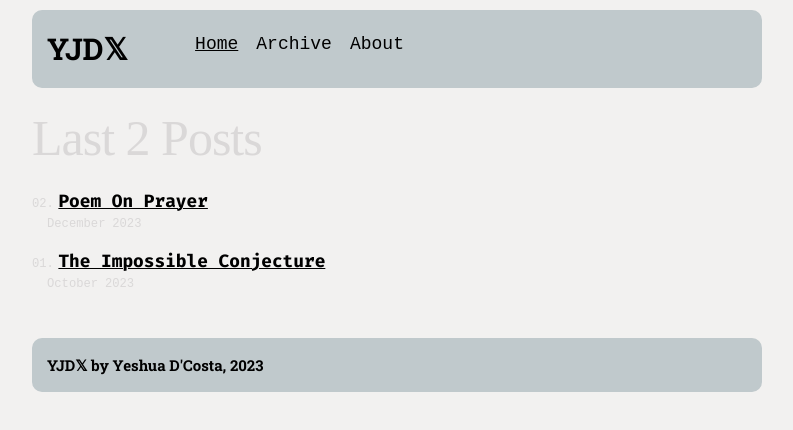
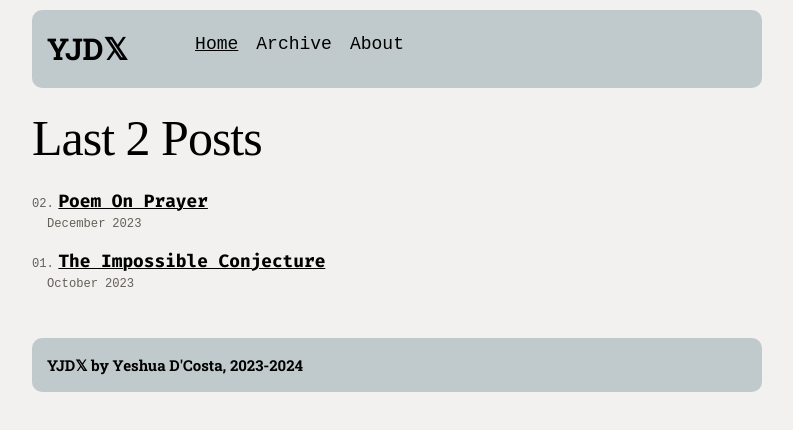
Before and after one commit to yeshuadcosta/conjugatebacid, an Eleventy site: page content/index.njk in a window 1280 px wide. Shown: the whole page, without its empty margins (243-1036 px from the left). Built offline with nearby package versions, Linux system fonts and the light colour scheme; Eleventy itself is replaced by a stand-in of ours; files that its build step writes are made by us from their sources; a web font is replaced by a local one.

Commit message:
Final update to theme

```diff
--- a/_includes/layouts/base.njk
+++ b/_includes/layouts/base.njk
@@ -62,7 +62,7 @@
 		</main>
 
 		<footer>
-			<a href="/" style="font-size: 1em;" class="home-link">{{ metadata.title }} by Yeshua D'Costa, 2023</a><br />
+			<a href="/" style="font-size: 1em;" class="home-link">{{ metadata.title }} by Yeshua D'Costa, 2023-2024</a><br />
 		</footer>
 		<!-- Current page: {{ page.url | htmlBaseUrl }} -->
 	</body>
--- a/public/css/index.css
+++ b/public/css/index.css
@@ -5,7 +5,7 @@
 	--color-gray-90: #dad8d8;
 
 	/* --text-color is assigned to --color-gray-_ above */
-	--text-color: var(--color-gray-90);
+	--text-color: black;
 	--text-color-link: black;
 	--text-color-link-active: brown;
 	--text-color-link-visited: black;
@@ -191,7 +191,7 @@ header, footer {
 .postlist-date,
 .postlist-item:before {
 	font-size: 0.8125em; /* 13px /16 */
-	color: var(--color-gray-90);
+	color: #636059;
 }
 .postlist-date {
 	word-spacing: -0.5px;
```
